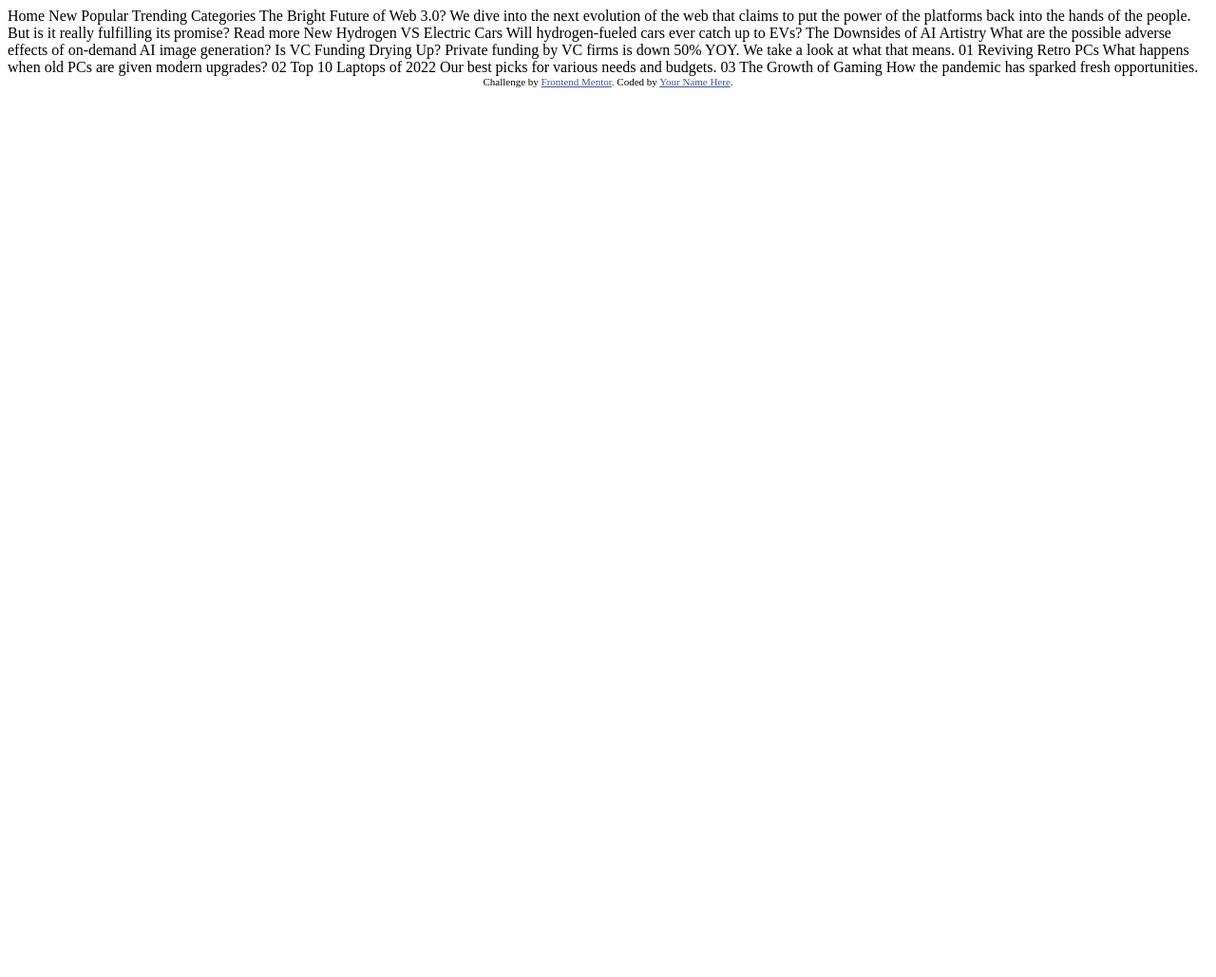
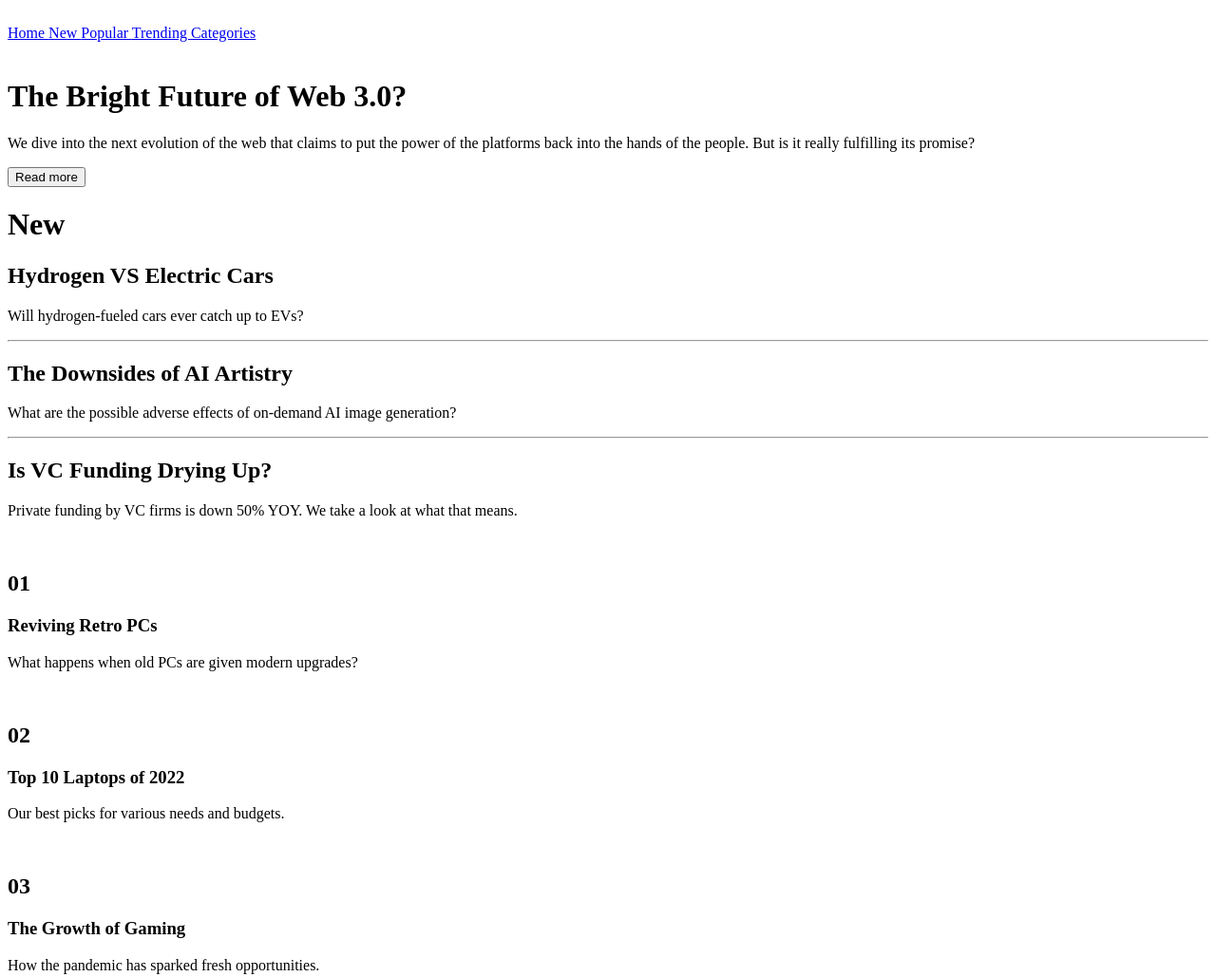
Before and after one commit to Ayegg/news-homepage, a plain HTML site: page index.html in a window 1280 px wide. Shown: the whole page at 95% size. Before the commit the page ends 800 px from the top, so only its background shows below. Drawn offline with Linux system fonts and the light colour scheme.

Commit message:
added markup

```diff
--- a/index.html
+++ b/index.html
@@ -1,60 +1,116 @@
 <!DOCTYPE html>
 <html lang="en">
 	<head>
-  <meta charset="UTF-8">
-  <meta name="viewport" content="width=device-width, initial-scale=1.0"> <!-- displays site properly based on user's device -->
-
-  <link rel="icon" type="image/png" sizes="32x32" href="./assets/images/favicon-32x32.png">
-
+		<meta charset="UTF-8" />
+		<meta name="viewport" content="width=device-width, initial-scale=1.0" />
+		<link
+			rel="icon"
+			type="image/png"
+			sizes="32x32"
+			href="./assets/images/favicon-32x32.png"
+		/>
 		<title>Frontend Mentor | News homepage</title>
-
-  <!-- Feel free to remove these styles or customise in your own stylesheet 👍 -->
-  <style>
-    .attribution { font-size: 11px; text-align: center; }
-    .attribution a { color: hsl(228, 45%, 44%); }
-  </style>
 	</head>
 	<body>
-
-  Home
-  New
-  Popular
-  Trending
-  Categories
-
-  The Bright Future of Web 3.0?
-
-  We dive into the next evolution of the web that claims to put the power of the platforms back into the hands of the people.
-  But is it really fulfilling its promise?
-
-  Read more
-
-  New
-
-  Hydrogen VS Electric Cars
+		<header>
+			<div class="header__logo">
+				<img src="" alt="" />
+			</div>
+			<nav class="header__nav">
+				<a href="#"> Home </a>
+				<a href="#"> New </a>
+				<a href="#"> Popular </a>
+				<a href="#"> Trending </a>
+				<a href="#"> Categories </a>
+			</nav>
+		</header>
+		<main>
+			<div class="main__row">
+				<div class="main__row-section">
+					<div class="main__row-banner">
+						<img src="" alt="" />
+					</div>
+					<div class="main__row-cta">
+						<div>
+							<h1>The Bright Future of Web 3.0?</h1>
+						</div>
+						<div>
+							<p>
+								We dive into the next evolution of the web that
+								claims to put the power of the platforms back
+								into the hands of the people. But is it really
+								fulfilling its promise?
+							</p>
+							<button>Read more</button>
+						</div>
+					</div>
+				</div>
+				<div class="main__row-section">
+					<h1>New</h1>
+					<div>
+						<article>
+							<h2>Hydrogen VS Electric Cars</h2>
+							<p>
 								Will hydrogen-fueled cars ever catch up to EVs?
-
-  The Downsides of AI Artistry
-  What are the possible adverse effects of on-demand AI image generation?
-
-  Is VC Funding Drying Up?
-  Private funding by VC firms is down 50% YOY. We take a look at what that means.
-
-  01
-  Reviving Retro PCs
+							</p>
+						</article>
+						<hr />
+						<article>
+							<h2>The Downsides of AI Artistry</h2>
+							<p>
+								What are the possible adverse effects of
+								on-demand AI image generation?
+							</p>
+						</article>
+						<hr />
+						<article>
+							<h2>Is VC Funding Drying Up?</h2>
+							<p>
+								Private funding by VC firms is down 50% YOY. We
+								take a look at what that means.
+							</p>
+						</article>
+					</div>
+				</div>
+			</div>
+			<div class="main__row">
+				<article>
+					<div>
+						<img src="" alt="" />
+					</div>
+					<div>
+						<h2>01</h2>
+						<h3>Reviving Retro PCs</h3>
+						<p>
 							What happens when old PCs are given modern upgrades?
-
-  02
-  Top 10 Laptops of 2022
-  Our best picks for various needs and budgets.
-
-  03
-  The Growth of Gaming
-  How the pandemic has sparked fresh opportunities.
-
-  <div class="attribution">
+						</p>
+					</div>
+				</article>
+				<article>
+					<div>
+						<img src="" alt="" />
+					</div>
+					<div>
+						<h2>02</h2>
+						<h3>Top 10 Laptops of 2022</h3>
+						<p>Our best picks for various needs and budgets.</p>
+					</div>
+				</article>
+				<article>
+					<div>
+						<img src="" alt="" />
+					</div>
+					<div>
+						<h2>03</h2>
+						<h3>The Growth of Gaming</h3>
+						<p>How the pandemic has sparked fresh opportunities.</p>
+					</div>
+				</article>
+			</div>
+		</main>
+		<!-- <div class="attribution">
     Challenge by <a href="https://www.frontendmentor.io?ref=challenge" target="_blank">Frontend Mentor</a>.
     Coded by <a href="#">Your Name Here</a>.
-  </div>
+  </div> -->
 	</body>
 </html>
--- /dev/null
+++ b/styles.css
@@ -0,0 +1,10 @@
+* {
+    margin: 0;
+    padding: 0;
+    box-sizing: border-box;
+}
+
+body {
+    width: 100vw;
+    min-height: 100vh;
+}
```
Lines whose indentation alone changed are shown as unchanged.
